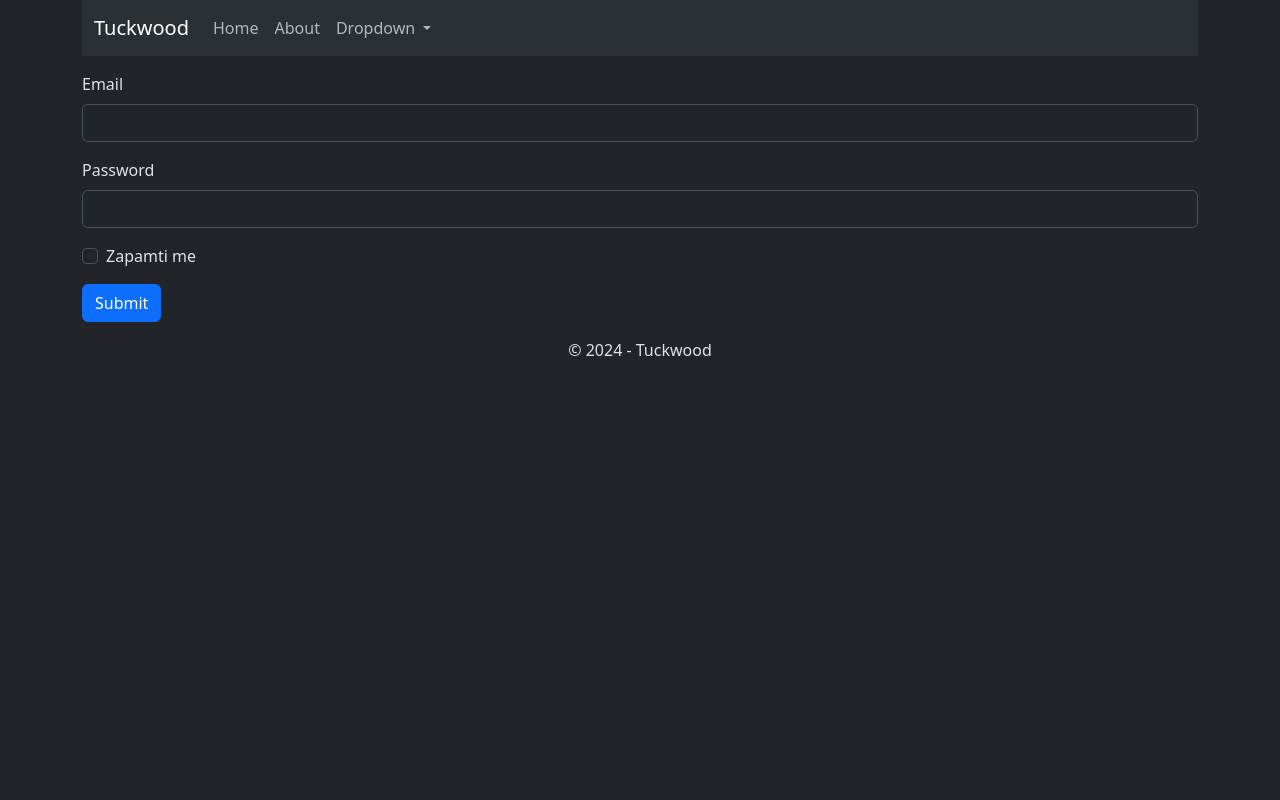
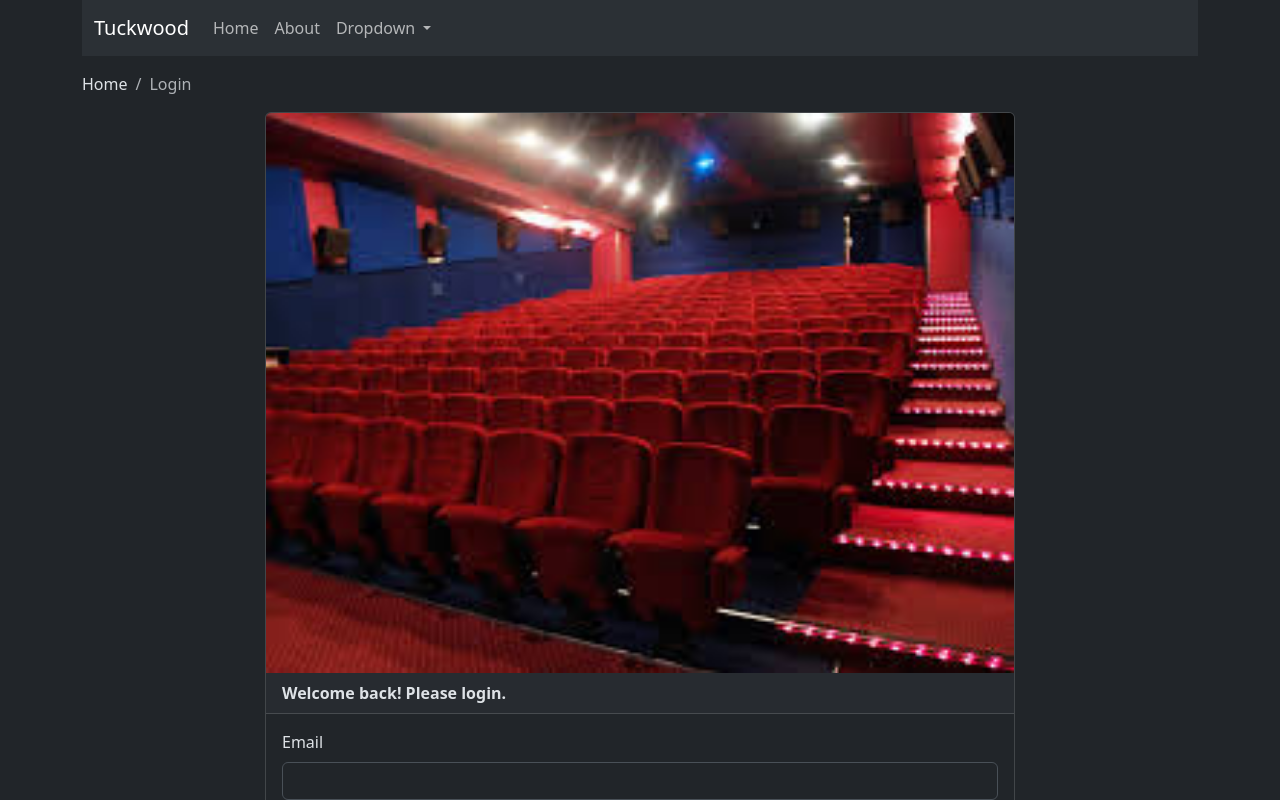
Before and after one commit to ivanpesicc/programiranje-korisnickih-interfejsa-projekat-2024, an Angular app: page /login in a window 1280 px wide. Shown: the top 800 px of the page. Built offline with nearby package versions, Linux system fonts and the light colour scheme.

Commit message:
Dodat logo za login komponentu

```diff
--- a/src/app/login/login.component.html
+++ b/src/app/login/login.component.html
@@ -1,3 +1,17 @@
+<nav aria-label="breadcrumb">
+    <ol class="breadcrumb">
+      <li class="breadcrumb-item">
+        <a routerLink="/">Home</a>
+    </li>
+      <li class="breadcrumb-item active" aria-current="page">Login</li>
+    </ol>
+  </nav>
+<div>
+    <div class="card card-custom-form">
+      <img src="/assets/img/login-logo.jpg" class="card-img-top" alt="logo">
+      <div class="card-header fw-bold">
+        Welcome back! Please login.
+      </div>
 <div class="card-body">
     <div class="mb-3">
       <label for="email" class="form-label">Email</label>
@@ -13,5 +27,6 @@
     </div>
     <button type="button" class="btn btn-primary" (click)="onSubmit()">Submit</button>
   </div>
-
+</div>
+</div>
   <!-- [(ngModel)]="email [(ngModel)]="password" -->
```
Also changed, not shown: public/assets/img/login-logo.jpg (added).
